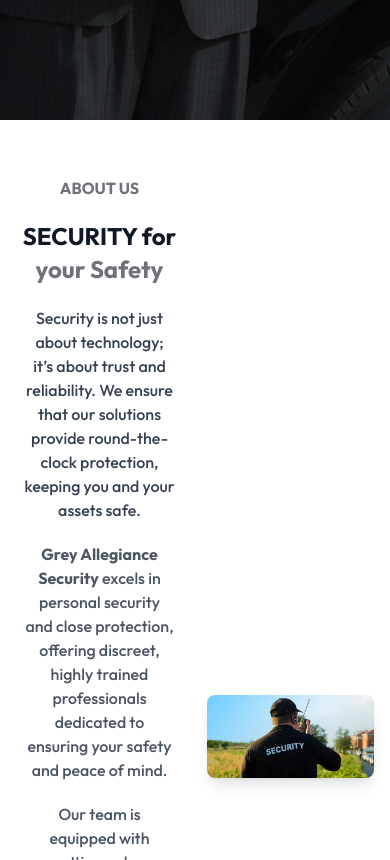
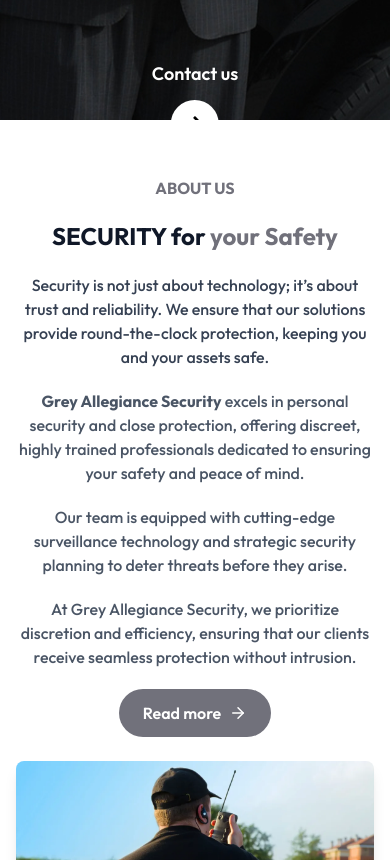
Before and after one commit to tusharn3115/Grey-Allegiance, a React (Vite) app: page / in a window 390 px wide. Shown: the part 784-1644 px from the top of the page. Built offline with nearby package versions, Linux system fonts and the light colour scheme.

Commit message:
refactor AboutUs component layout for improved mobile responsiveness; update UtilityBar working hours format; add media query for contact button positioning

```diff
--- a/src/components/AboutUs.jsx
+++ b/src/components/AboutUs.jsx
@@ -4,31 +4,39 @@
 
 const AboutUs = () => {
   return (
-    <section className="flex lg:flex-row md:flex-col sm:flex-col items-center gap-6 px-4 md:px-8 lg:px-12 py-8 lg:py-12 mt-6 lg:mt-10 max-w-7xl mx-auto">
+    <section className="flex flex-col-reverse lg:flex-row items-center gap-6 px-4 md:px-8 lg:px-12 py-8 lg:py-12 mt-6 lg:mt-10 max-w-7xl mx-auto">
+      {/* Image Section - Appears first on mobile */}
+      <div className="w-full lg:w-1/2">
+        <img
+          src={AboutUsImg}
+          alt="Security"
+          className="w-full rounded-lg shadow-lg"
+        />
+      </div>
+
       {/* Text Section */}
       <div className="w-full lg:w-1/2 text-center lg:text-left space-y-5">
         <h4 className="text-zinc-500 font-bold uppercase">About Us</h4>
         <h2 className="text-2xl md:text-3xl lg:text-4xl font-bold text-gray-900 leading-snug">
           SECURITY for <span className="text-zinc-500">your Safety</span>
         </h2>
-        <p className="text-gray-700 font-medium px-2 md:px-0">
-          Security is not just about technology; it’s about trust and
-          reliability. We ensure that our solutions provide round-the-clock
-          protection, keeping you and your assets safe.
+        <p className="text-gray-700 font-medium">
+          Security is not just about technology; it’s about trust and reliability.
+          We ensure that our solutions provide round-the-clock protection, keeping
+          you and your assets safe.
         </p>
-        <p className="text-gray-600 font-medium px-2 md:px-0">
+        <p className="text-gray-600 font-medium">
           <strong>Grey Allegiance Security</strong> excels in personal security
           and close protection, offering discreet, highly trained professionals
           dedicated to ensuring your safety and peace of mind.
         </p>
-        <p className="text-gray-600 font-medium px-2 md:px-0">
+        <p className="text-gray-600 font-medium">
           Our team is equipped with cutting-edge surveillance technology and
           strategic security planning to deter threats before they arise.
         </p>
-        <p className="text-gray-600 font-medium px-2 md:px-0">
+        <p className="text-gray-600 font-medium">
           At Grey Allegiance Security, we prioritize discretion and efficiency,
-          ensuring that our clients receive seamless protection without
-          intrusion.
+          ensuring that our clients receive seamless protection without intrusion.
         </p>
         <div className="flex justify-center lg:justify-start">
           <button className="bg-zinc-500 text-white px-6 py-3 rounded-full flex items-center gap-2 font-semibold hover:bg-zinc-800 transition cursor-pointer">
@@ -36,15 +44,6 @@
           </button>
         </div>
       </div>
-
-      {/* Image Section - Appears on top in mobile view */}
-      <div className="w-full lg:w-1/2">
-        <img
-          src={AboutUsImg}
-          alt="CCTV Camera"
-          className="w-full rounded-lg shadow-lg"
-        />
-      </div>
     </section>
   );
 };
--- a/src/components/UtilityBar.jsx
+++ b/src/components/UtilityBar.jsx
@@ -25,7 +25,7 @@
           <UtilityBarDetails
             logo={<IoTimeOutline size="28" className="md:size-7" />}
             title="WORKING HOURS"
-            desc="Mon - Sun: 8.00am - 10.30pm"
+            desc="Mon - Sun: 8.00 am - 10.30 pm"
           />
           <UtilityBarDetails
             logo={<FaPhone size="24" className="md:size-7" />}
--- a/src/index.css
+++ b/src/index.css
@@ -65,3 +65,9 @@
     top: 29rem !important;
   }
 }
+
+@media (max-width: 820px) {
+  .contactBtn {
+    top: 45rem !important;
+  }
+}
```
